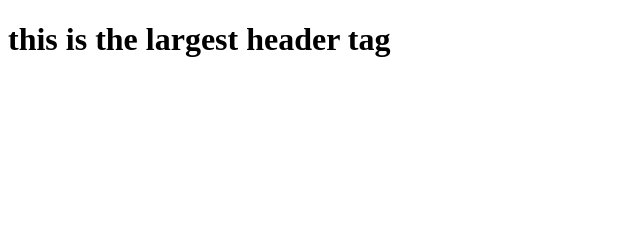
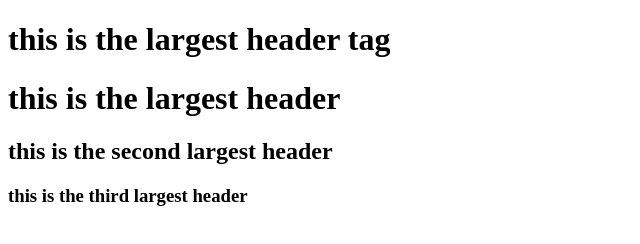
Before and after one commit to dilrukshitha/first_github_repo, a plain HTML site: page index.html in a window 1280 px wide. Shown: the whole page, without its empty margins (0-640 px from the left). Drawn offline with Linux system fonts and the light colour scheme.

Commit message:
i added new div with h1,h2,h3 tags

```diff
--- a/index.html
+++ b/index.html
@@ -9,5 +9,10 @@
     <div>
         <h1>this is the largest header tag</h1>
     </div>
+    <div>
+        <h1>this is the largest header</h1>
+        <h2>this is the second largest header</h2>
+        <h3>this is the third largest header</h3>
+    </div>
 </body>
 </html>
```
